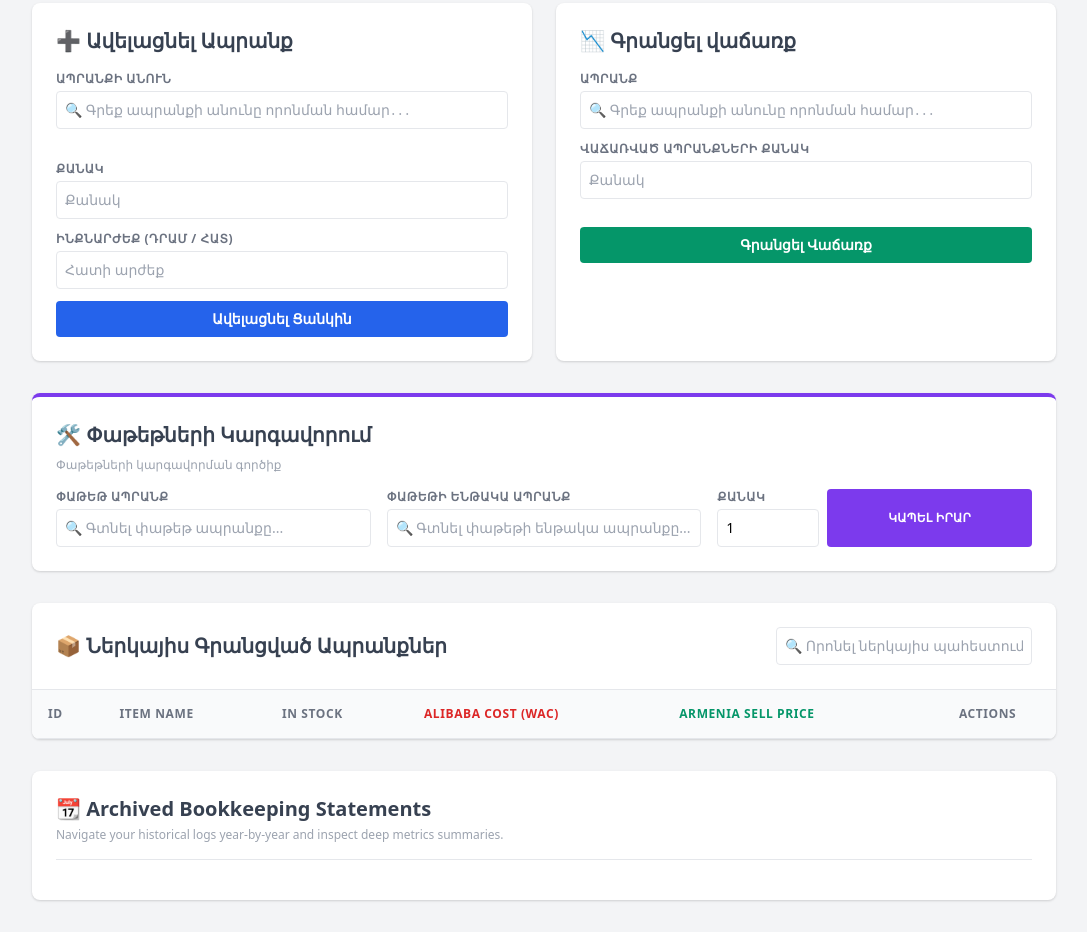
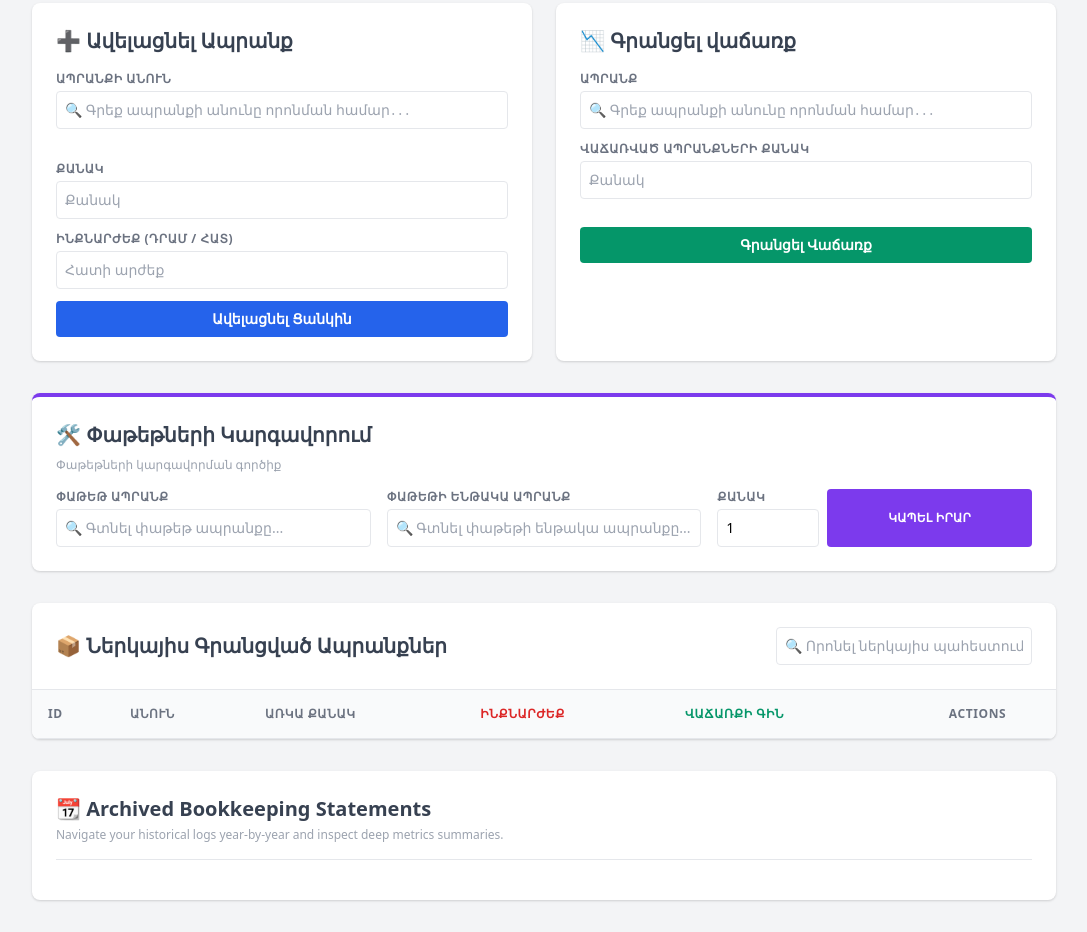
Before and after one commit to GarGrigoryan/warehouse-manager-app, a website: page public/index.html in a window 1280 px wide. Shown: the part 281-1213 px from the top of the page, without its empty margins (96-1183 px from the left). Drawn offline with nearby package versions, Linux system fonts and the light colour scheme; no server answers.

Commit message:
Translation of current items block

```diff
--- a/public/index.html
+++ b/public/index.html
@@ -105,10 +105,10 @@
                 <thead>
                     <tr class="bg-gray-50 border-b text-xs uppercase text-gray-500 tracking-wider">
                         <th class="p-4 font-semibold">ID</th>
-                        <th class="p-4 font-semibold">Item Name</th>
-                        <th class="p-4 font-semibold">In Stock</th>
-                        <th class="p-4 font-semibold text-red-600">Alibaba Cost (WAC)</th>
-                        <th class="p-4 font-semibold text-green-600">Armenia Sell Price</th>
+                        <th class="p-4 font-semibold">Անուն</th>
+                        <th class="p-4 font-semibold">Առկա Քանակ</th>
+                        <th class="p-4 font-semibold text-red-600">ինքնարժեք</th>
+                        <th class="p-4 font-semibold text-green-600">Վաճառքի գին</th>
                         <th class="p-4 font-semibold text-center">Actions</th>
                     </tr>
                 </thead>
```
